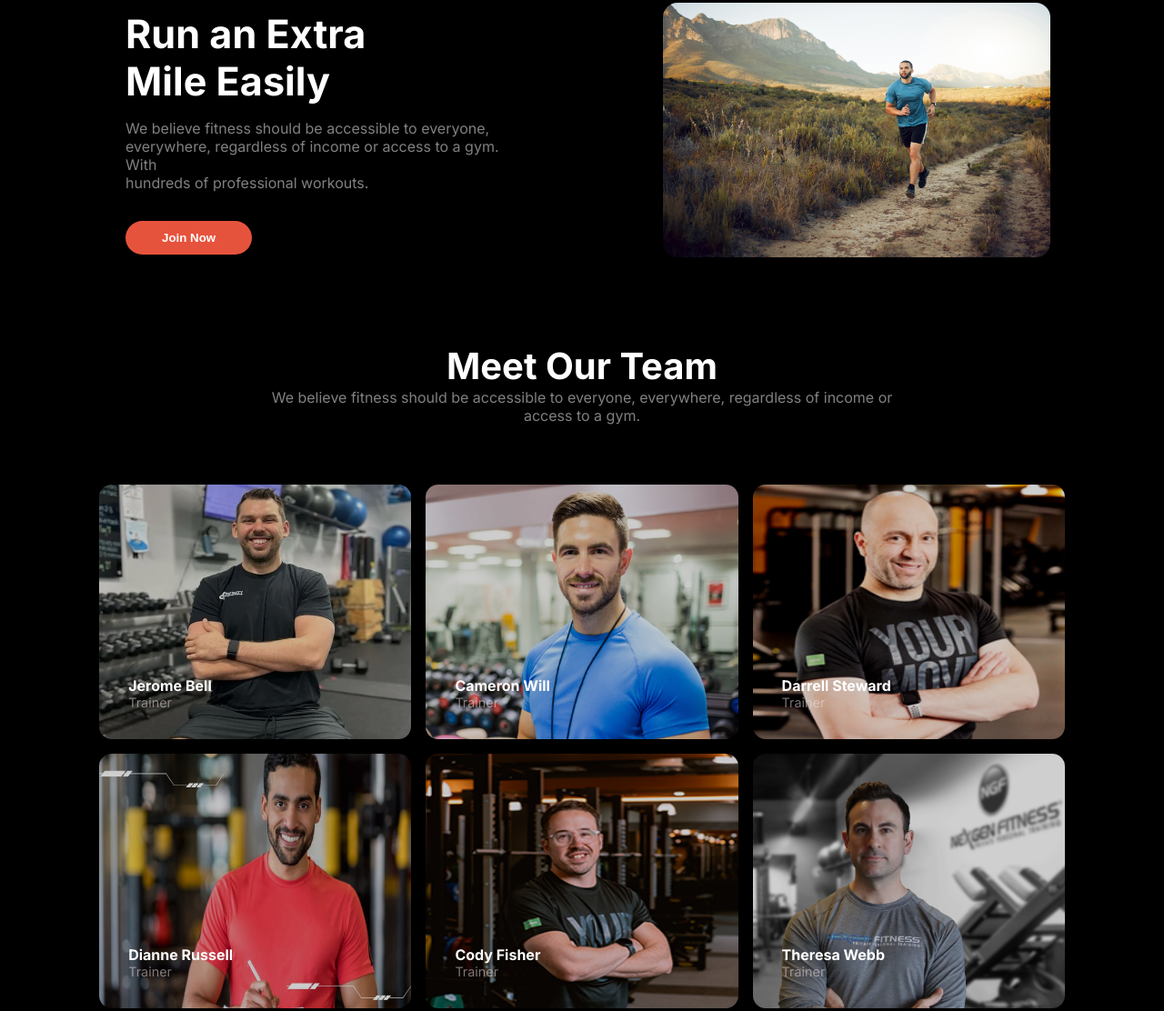
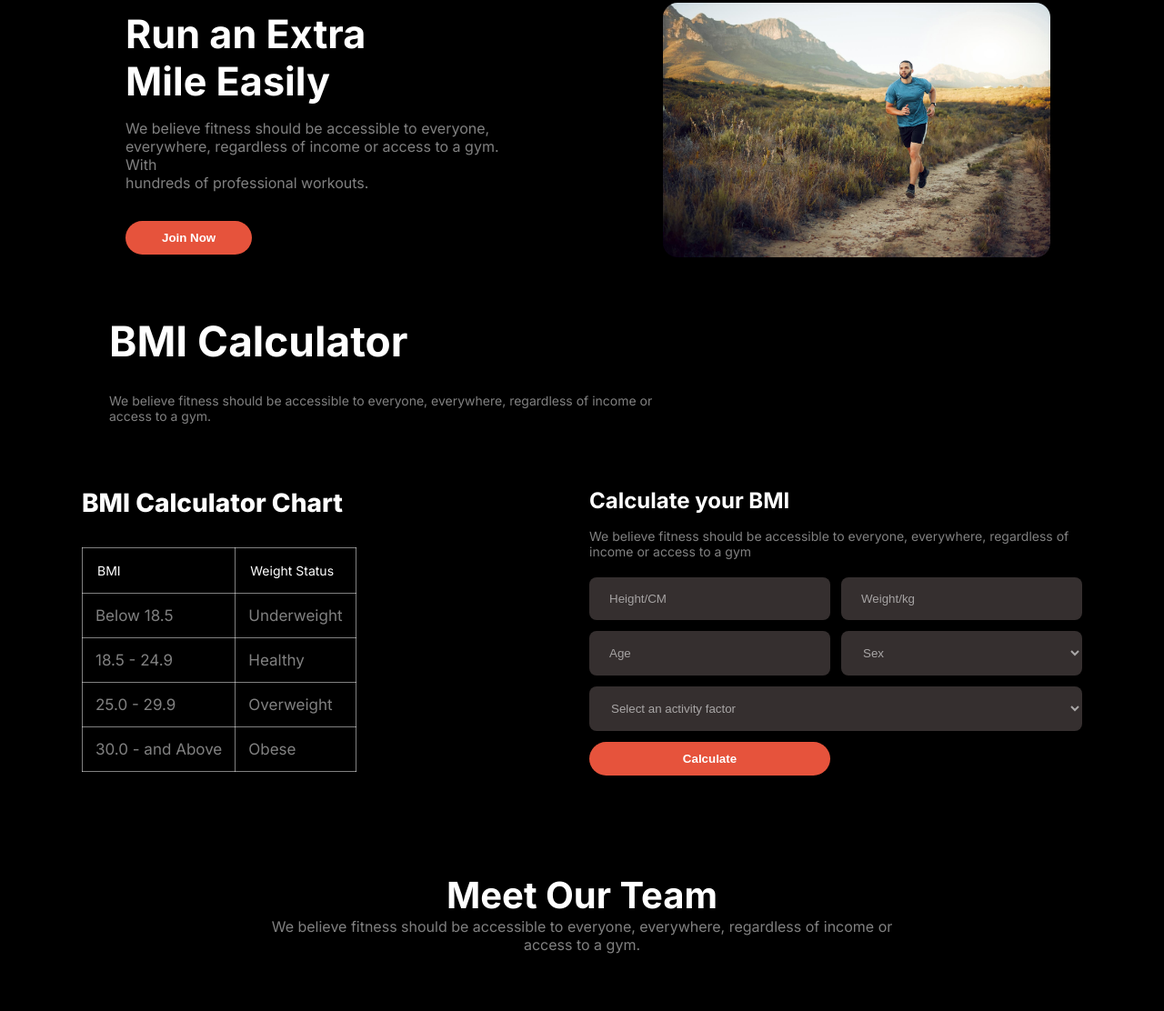
Before and after one commit to Mahir-H07/Fitness-website, a plain HTML site: page index.html in a window 1280 px wide. Shown: the part 1413-2525 px from the top of the page at 91% size. Drawn offline with Linux system fonts and the light colour scheme; a web font is replaced by a local one.

Commit message:
bmi-part-added

```diff
--- a/index.html
+++ b/index.html
@@ -21,7 +21,6 @@
             <i class="fa-solid fa-bars"></i>
         </div>
     </nav>
-
     <div class="banner-container">
         <div class="first-banner">
             <h1>Get body in <br><span>shape</span> & stay <br>healthy</h1>
@@ -75,7 +74,6 @@
                 <h4>Weight Loss</h4>
                 <p>We believe fitness should be <br> accessible to everyone</p>
             </div>
-
         </div>
     </section>
     <section class="run-container">
@@ -84,16 +82,67 @@
                 Mile Easily</h1>
             <p>We believe fitness should be accessible to everyone, <br> everywhere, regardless of income or access to a gym. With <br>hundreds of professional workouts.</p>
             <button class="btn-primary  border odvut">Join Now</button>
-
         </div>
         <div class="run-img">
             <img src="images/run.jpg" alt="">
 
         </div>
     </section>
+    <section class="bmi-text">
+        <h1>BMI Calculator</h1>
+        <p>We believe fitness should be accessible to everyone, everywhere, regardless of income or <br> access to a gym.
+        </p>
+    </section>
 
+    <section class="bmi-container">
+        <div class="bmi-content">
+            <div class="chart-bmi">
+                <div class="bmi-chart-title">BMI Calculator Chart</div>
+                <table>
+                    <tr>
+                        <th>BMI</th>
+                        <th>Weight Status</th>
+                    </tr>
+                    <tr>
+                        <td>Below 18.5</td>
+                        <td>Underweight</td>
+                    </tr>
+                    <tr>
+                        <td>18.5 - 24.9</td>
+                        <td>Healthy</td>
+                    </tr>
+                    <tr>
+                        <td>25.0 - 29.9</td>
+                        <td>Overweight</td>
+                    </tr>
+                    <tr>
+                        <td>30.0 - and Above</td>
+                        <td>Obese</td>
+                    </tr>
+                </table>
+            </div>
+            <div class="calculator-bmi">
+                <h1>Calculate your BMI</h1>
+                <p>We believe fitness should be accessible to everyone, everywhere, regardless of income or access to a gym </p>
+                <div class="input-part">
+                    <input type="text" placeholder="Height/CM">
+                    <input type="text" placeholder="Weight/kg">
+                    <input type="text" placeholder="Age">
+                    <select name="" id="Sex">
+                        <option value="">Sex</option>
+                        <option value="">Male</option>
+                        <option value="">Female</option>
+                    </select>
+                    <select name="" id="factor">
+                        <option value="">Select an activity factor</option>
+                        <option value="">factor</option>
+                    </select>
+                    <button class="btn-primary  border">Calculate</button>
+                </div>
 
-
+            </div>
+        </div>
+    </section>
 
     <section class="card-container">
         <div class="card-content">
@@ -107,7 +156,6 @@
                     <h4>Jerome Bell</h4>
                     <p>Trainer</p>
                 </div>
-
             </div>
             <div class="card-team"><img src="images/trainer2.png" alt="">
                 <div class="card-text">
@@ -138,14 +186,13 @@
                     <p>Trainer</p>
                 </div>
             </div>
-
         </div>
     </section>
    </main>
    <footer>
     <div class="footer-container">
         <div class="footer-content">
-            <h2 class="nav-color"><i>Fitness</i> </h2>
+            <h2 class="nav-color"><i>Fitness</i></h2>
             <p>We believe fitness should be accessible to everyone, everywhere, regardless of income or access to a gym. With hundreds of professional workouts.</p>
 
         </div>
@@ -174,18 +221,6 @@
         <hr>
         <p>All right reserved @Fitness 2024</p>
     </div>
-
-
-
-
-
-
-
-
-
-
-
    </footer>
-
 </body>
 </html>
--- a/styles/style.css
+++ b/styles/style.css
@@ -1,5 +1,5 @@
 @import url('https://fonts.googleapis.com/css2?family=Inter:wght@100..900&display=swap');
-@import url('https://fonts.googleapis.com/css2?family=Dancing+Script:wght@400..700&display=swap');
+@import url('https://fonts.cdnfonts.com/css/miama');
 
 
 *{
@@ -34,7 +34,7 @@ nav {
 }
 
 
-nav > div{
+nav  div{
     width: 40%;
     border: 1px solid rgba(255, 255, 255, 0.192);
     border-radius: 2rem;
@@ -52,8 +52,6 @@ nav .fa-solid{
 .nav-background{
     background-color: #e6533c;
 }
-
-
 
 nav > div > ul{
     font-weight: 600;
@@ -85,11 +83,11 @@ nav > h1{
 }
 .first-banner h1{
     font-size: 4rem;
-    margin-bottom: 1rem;
+    margin-bottom: 10px;
 
 }
 .first-banner h1 > span{
-    font-family: "Dancing Script", cursive;
+    font-family: 'Miama', sans-serif;
     font-size: 5rem;
     font-style: 500;
 
@@ -238,6 +236,98 @@ nav > h1{
     height: 280px;
     border-radius: 1rem;
 
+}
+
+
+.bmi-text {
+    max-width: 1100px;
+    margin: 0 auto;
+    padding: 30px;
+
+}
+.bmi-text h1{
+    margin-bottom: 1.8rem;
+    font-size: 46px;
+    font-weight: 800px;
+    color: white;
+
+}
+.bmi-text p{
+    margin-bottom: 2 rem ;
+    font-size: 14px;
+    color: rgb(255, 255, 255, 0.5);
+
+}
+
+.bmi-container{
+    padding-top: 40px;
+    padding-bottom: 46px;
+}
+
+.bmi-content{
+    max-width: 1100px;
+    margin: 0 auto;
+    display: grid;
+    grid-template-columns: 1fr 1fr;
+    color: white;
+    gap: 1rem;
+}
+
+.chart-bmi table,tr,td,th{
+    border: rgba(255, 255, 255, 0.5) 1px solid ;
+    border-collapse: collapse;
+
+}
+.chart-bmi table{
+    height: 200px;
+    text-align: left;
+}
+.chart-bmi th{
+    font-size: 14px;
+    font-weight: 400;
+    padding: 16px;
+
+}
+.chart-bmi  td{
+    font-size: 17px;
+    font-weight: 400;
+    color:rgba(255, 255, 255, 0.5);
+    padding: 14px;
+}
+.chart-bmi .bmi-chart-title{
+    margin-bottom: 2rem;
+    font-size: 28px;
+    font-weight: 800;
+}
+.calculator-bmi h1{
+    margin-bottom: 1rem;
+    color: white;
+}
+.calculator-bmi p{
+    font-size: 14px;
+    color: rgb(255, 255, 255, 0.5);
+
+}
+.input-part{
+    display: grid;
+    grid-template-columns: 1fr 1fr;
+    gap: 12px;
+    margin-top: 20px;
+}
+.input-part input,select{
+    border: none;
+    border-radius: 8px;
+    background:rgba(129, 115, 115, 0.411);
+    color: rgba(255, 255, 255, 0.575);
+    padding: 16px 20px;
+}
+.input-part input::placeholder{
+    color: rgba(255, 255, 255, 0.555);
+    padding-left: 2px;
+}
+
+#factor{
+    grid-column: span 2;
 }
 
 .card-container{
@@ -439,9 +529,30 @@ a{
 
     }
 
+    .bmi-text{
+        margin-top: 1rem;
+        max-width: 80%;
+        margin-left: 2px;
+    }
+
+    .bmi-content{
+        grid-template-columns: 1fr;
+    }
 
 
-
+    .bmi-content{
+        margin-left: 8px;
+        margin-right: 16px;
+    }
+    .calculator-bmi p,h1 {
+        margin-bottom: 15px;
+    }
+    .input-part{
+        gap: 8px;
+    }
+    .input-part input,select{
+        width: 100%;
+    }
 
     .card-image-body{
         width: 90%;
@@ -452,8 +563,6 @@ a{
     .odvut {
         width: 100%;
     }
-
-
 
     .footer-container{
         max-width: 93%;
```
